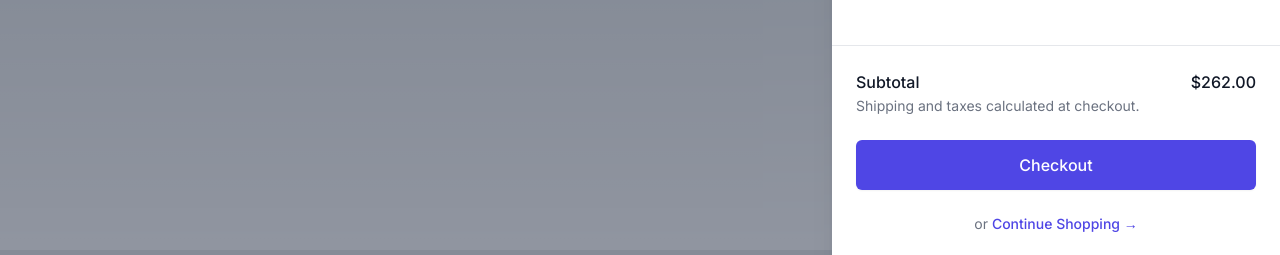
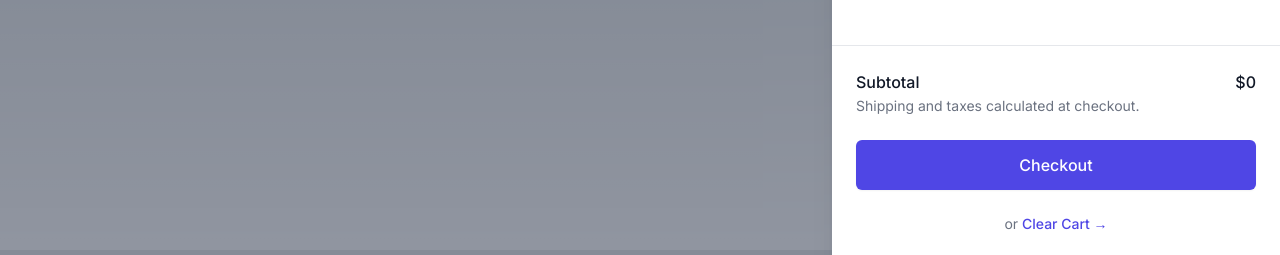
Before and after one commit to clucero36/jetboats, a Next.js app in the folder next-jetboats/: page / in a window 1280 px wide. Both pictures are taken after a click on the button 963 px from the left and 12 px from the top of the page. Shown: the part 542-797 px from the top of the page. Built offline with nearby package versions, Linux system fonts and the light colour scheme.

Commit message:
proudct card price & shopping cart price total

```diff
--- a/next-jetboats/app/ui/productcard.js
+++ b/next-jetboats/app/ui/productcard.js
@@ -27,6 +27,7 @@ export default function ProductCard({shopItem}) {
     <div>
       <div>{shopItem.name}</div>
       <div>{shopItem.description}</div>
+      <div>${shopItem.price_in_cents/100}</div>
       <div>
         {
           <RadioGroup  className='flex' value={size} onChange={setSize} aria-label="Server size">
@@ -44,10 +45,7 @@ export default function ProductCard({shopItem}) {
           </RadioGroup>
         }
       </div>
-      <button onClick={() => {
-        updateCart([shopItem])
-        }}
-      >
+      <button onClick={ () => {updateCart([shopItem])} }>
         Add to Cart
       </button>
     </div>
--- a/next-jetboats/app/ui/shoppingcart.js
+++ b/next-jetboats/app/ui/shoppingcart.js
@@ -1,6 +1,6 @@
 'use client'
 
-import { useState, useContext } from 'react'
+import { useState, useContext, useEffect } from 'react'
 import { Dialog, DialogBackdrop, DialogPanel, DialogTitle } from '@headlessui/react'
 import { XMarkIcon } from '@heroicons/react/24/outline'
 import { CartContext } from '../context';
@@ -9,7 +9,18 @@ import Image from 'next/image';
 export default function ShoppingCart() {
   const [open, setOpen] = useState(false)
   const {cart, setCart} = useContext(CartContext);
+  const [totalPrice, setTotalPrice] = useState(0);
+
+  useEffect(() => {
+    let price = 0;
+    cart.forEach((cItem) => {
+      price += (cItem.price_in_cents/100)*cItem.quantity;
+    })
+    setTotalPrice(price);
+  }, [cart])
+
   console.log(cart);
+
 
   return (
     <>
@@ -60,13 +71,15 @@ export default function ShoppingCart() {
                                   className="h-full w-full object-cover object-center"
                                 />
                               </div>
-
                               <div className="ml-4 flex flex-1 flex-col">
                                 <div>
                                   <div className="flex justify-between text-base font-medium text-gray-900">
+                                    <h3>
+                                      <div>{product.name}</div>
+                                    </h3>
                                     <p className="ml-4">${product.price_in_cents/100}</p>
                                   </div>
-                                  <p className="mt-1 text-sm text-gray-500">{product.color}</p>
+                                  <p className="mt-1 text-sm text-gray-500">{product.purchaseSize}</p>
                                 </div>
                                 <div className="flex flex-1 items-end justify-between text-sm">
                                   <p className="text-gray-500">Qty {product.quantity}</p>
@@ -82,7 +95,7 @@ export default function ShoppingCart() {
                   <div className="border-t border-gray-200 px-4 py-6 sm:px-6">
                     <div className="flex justify-between text-base font-medium text-gray-900">
                       <p>Subtotal</p>
-                      <p>$262.00</p>
+                      <p>${totalPrice}</p>
                     </div>
                     <p className="mt-0.5 text-sm text-gray-500">Shipping and taxes calculated at checkout.</p>
                     <div className="mt-6">
@@ -98,10 +111,10 @@ export default function ShoppingCart() {
                         or{' '}
                         <button
                           type="button"
-                          onClick={() => setOpen(false)}
+                          onClick={() => setCart([])}
                           className="font-medium text-indigo-600 hover:text-indigo-500"
                         >
-                          Continue Shopping
+                          Clear Cart
                           <span aria-hidden="true"> &rarr;</span>
                         </button>
                       </p>
```
